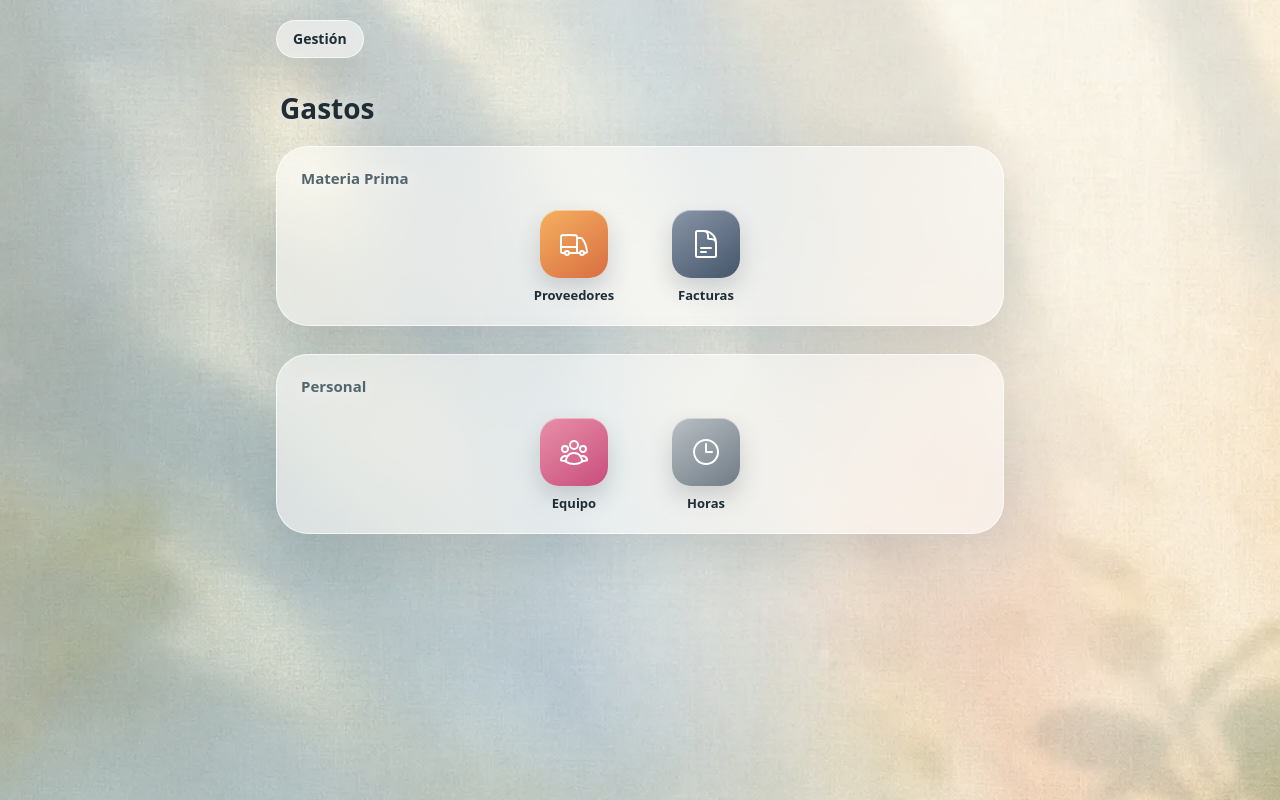
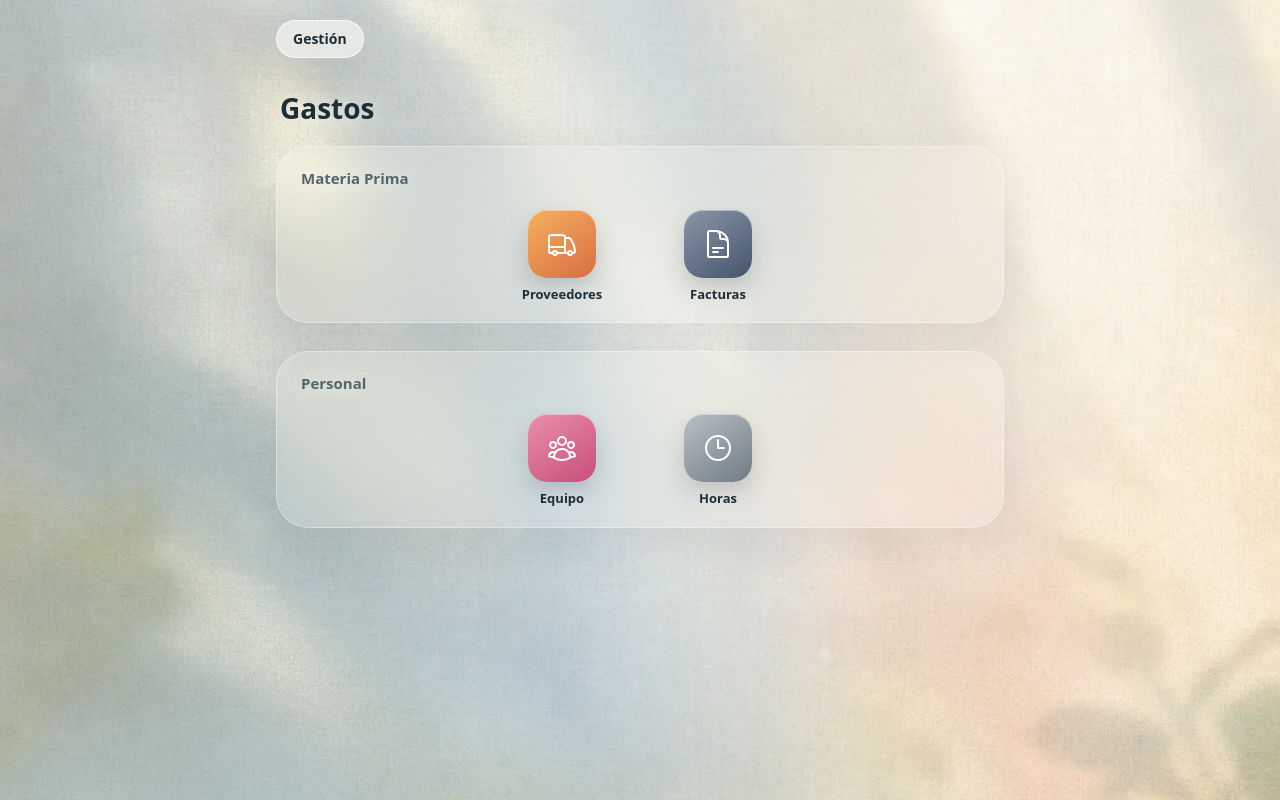
Before and after one commit to nvidela-dev/walter-os, a Next.js app: page / in a window 1280 px wide. Built offline with nearby package versions, Linux system fonts and the light colour scheme.

Commit message:
style: lighten home panels and prevent label clipping

```diff
--- a/src/app/page.tsx
+++ b/src/app/page.tsx
@@ -67,12 +67,12 @@ function HomeTile({ app }: { app: HomeApp }): ReactElement {
   return (
     <Link
       href={app.href}
-      className="group flex w-[5.75rem] min-w-0 flex-col items-center gap-2 text-center transition active:scale-[0.96]"
+      className="group flex w-[7.25rem] min-w-0 flex-col items-center gap-2 text-center transition active:scale-[0.96]"
     >
       <div className={`ios-icon flex h-[4.25rem] w-[4.25rem] items-center justify-center text-white transition group-hover:scale-[1.03] ${app.bg}`}>
         <app.icon className="h-8 w-8" />
       </div>
-      <span className="max-w-full truncate text-[13px] font-semibold text-[#1f2d35] drop-shadow-[0_1px_8px_rgba(255,255,255,0.72)]">
+      <span className="w-full text-center text-[13px] font-semibold leading-tight text-[#1f2d35] drop-shadow-[0_1px_8px_rgba(255,255,255,0.72)]">
         {app.name}
       </span>
       <span className="sr-only">{app.description}</span>
@@ -107,7 +107,10 @@ export default function Home(): ReactElement {
 
               <div className="space-y-7">
                 {section.groups.map((group) => (
-                  <div key={group.title} className="ios-glass rounded-[2rem] px-5 py-5">
+                  <div
+                    key={group.title}
+                    className="ios-glass rounded-[2rem] border-white/[0.34] bg-white/[0.18] px-5 py-5 shadow-[0_16px_44px_rgba(31,45,53,0.07)]"
+                  >
                     <h2 className="mb-5 px-1 text-[15px] font-semibold text-[#53656d] drop-shadow-[0_1px_8px_rgba(255,255,255,0.8)]">
                       {group.title}
                     </h2>
```
